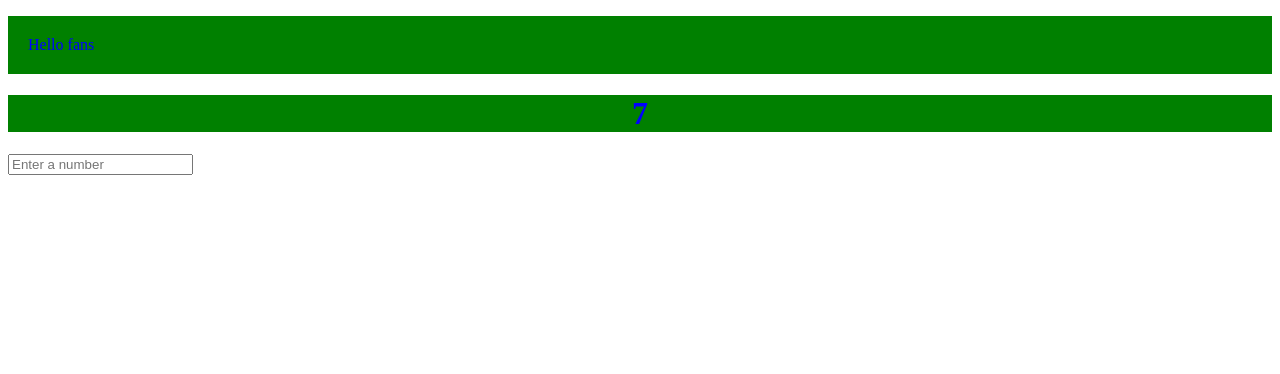
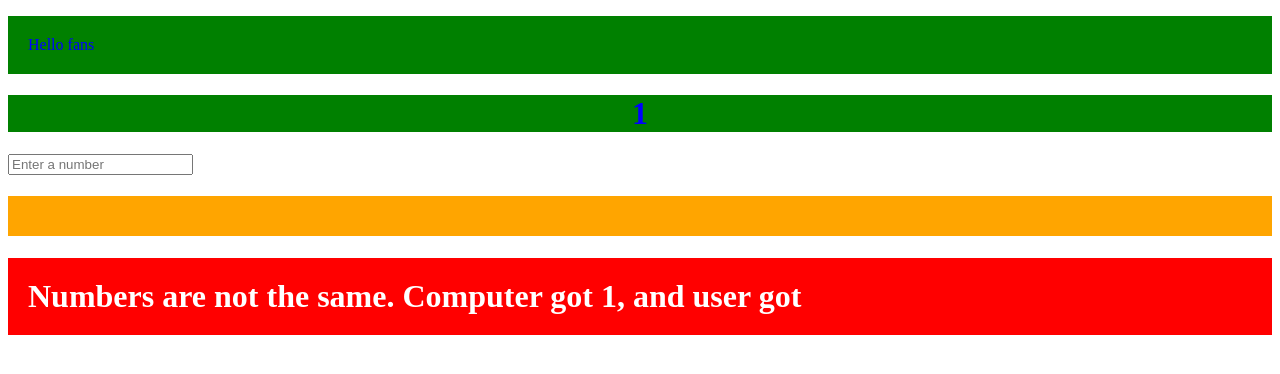
Before and after one commit to ChrisW2025/week12, a plain HTML site: page index.html in a window 1280 px wide. Both pictures are taken after a click on the element "Click here!". Drawn offline with Linux system fonts and the light colour scheme.

Commit message:
added everything till compare numbers

```diff
--- a/app.js
+++ b/app.js
@@ -5,6 +5,7 @@ function run() {
     document.getElementById("paragraph").style.padding = "20px";
     randomNun();
     userNumber();
+    compareNumbers();
 }
 
 function randomNun() {
@@ -14,9 +15,37 @@ function randomNun() {
     x.style.backgroundColor = "green";
     x.style.color = "blue";
     x.style.textAlign = "center";
+    return ran
 }
 
 function userNumber() {
     let user = document.getElementById("getNumber").value;
-    alert(user)
+    let y = document.getElementById("userNumber");
+    y.innerHTML = user;
+    y.style.color = "white";
+    y.style.backgroundColor = "orange";
+    y.style.padding = "20px";
+    y.style.textalign = "center";
+    return user
 }
+
+function compareNumbers() {
+    let a = userNumber();
+    let b = randomNun();
+    let z = document.getElementById("compare");
+
+
+    if (a!= b) {
+        z.innerHTML = "Numbers are not the same. Computer got " + b + ", and user got " + a;
+        z.style.color = "white";
+        z.style.backgroundColor = "red";
+        z.style.padding = "20px";
+        z.style.textalign = "center";
+     } else if (a == b) {
+        z.innerHTML = "Numbers are the same. Computer got " + b + ", and user got " + a;
+        z.style.color = "white";
+        z.style.backgroundColor = "green";
+        z.style.padding = "20px";
+        z.style.textalign = "center";
+     }
+}
--- a/index.html
+++ b/index.html
@@ -14,7 +14,9 @@
 
     <input placeholder="Enter a number" id ="getNumber">
 
+    <h1 id="userNumber"></h1>
 
+    <h1 id="compare"></h1>
 
 
 
```
